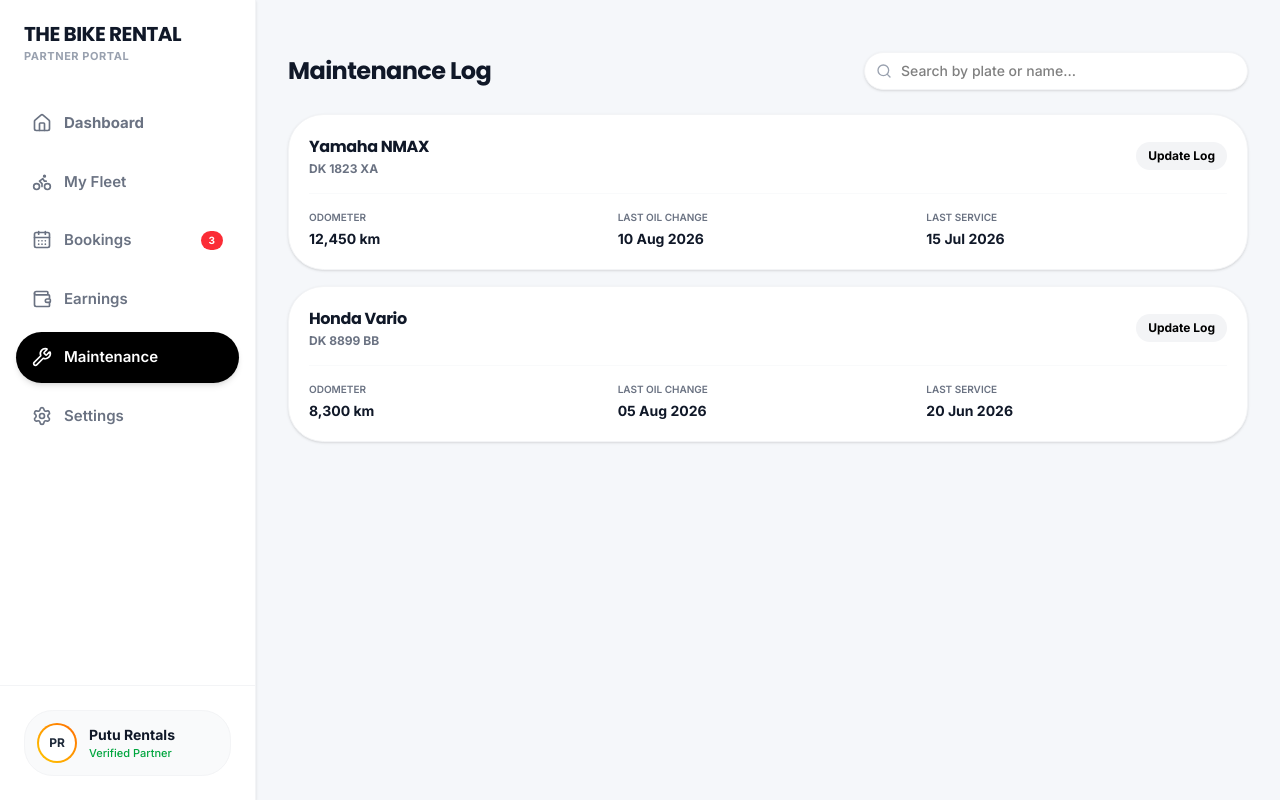
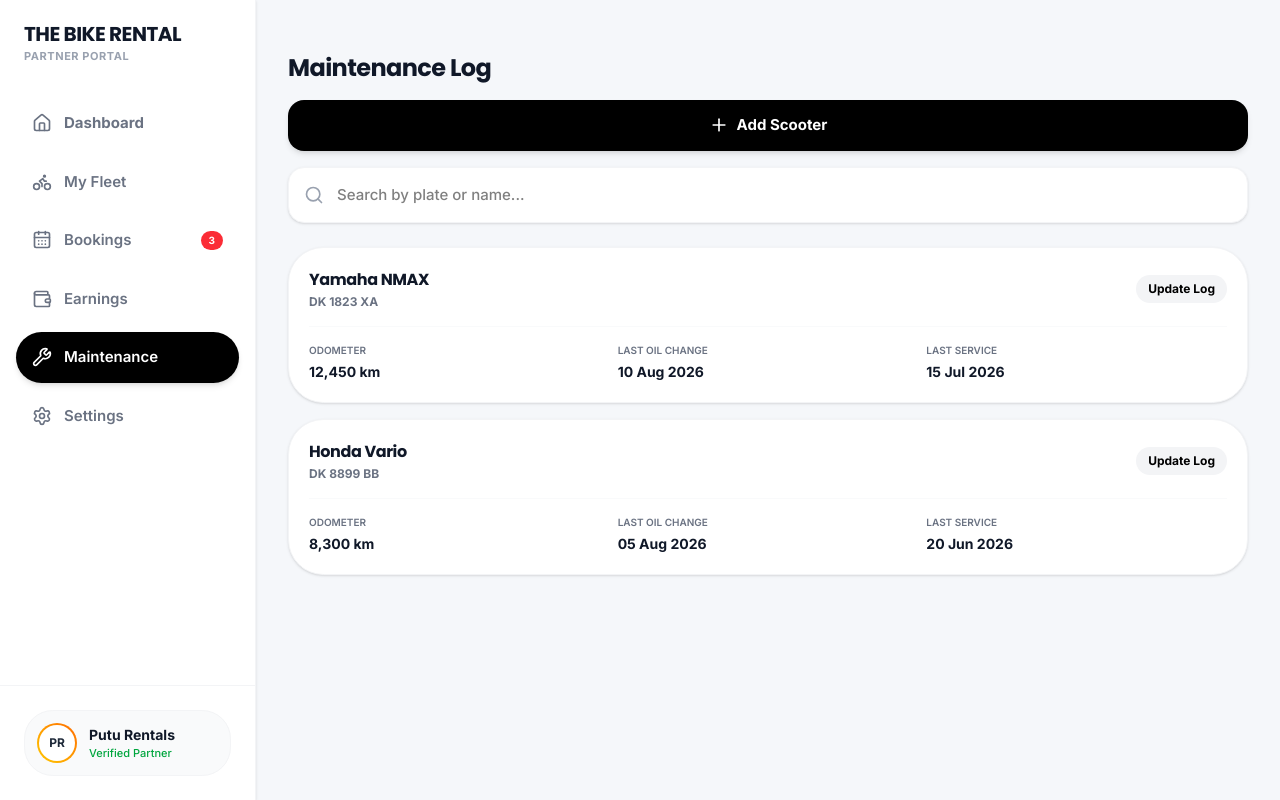
Before and after one commit to thebikerentalbali/thebikerentalbalinew, a Next.js app: page /partnerportal in a window 1280 px wide. Both pictures are taken after a click on the button "Maintenance". Built offline with nearby package versions, Linux system fonts and the light colour scheme.

Commit message:
style: revert add scooter button to big full-width button and stack search bar

```diff
--- a/src/app/partnerportal/page.tsx
+++ b/src/app/partnerportal/page.tsx
@@ -257,13 +257,12 @@ export default function VendorDashboard() {
         </div>
         ) : activeTab === 'fleet' ? (
           <div className="p-5 md:px-8 pb-12 animate-in fade-in">
-            <div className="flex flex-col sm:flex-row justify-between sm:items-center mb-6 gap-4">
-              <div className="flex items-center gap-4 flex-1">
-                <div className="relative shrink-0">
+            <div className="mb-6 space-y-4">
+              <div className="relative w-max">
                 <select
                   value={fleetFilter}
                   onChange={(e) => setFleetFilter(e.target.value)}
-                    className="text-xl md:text-2xl font-black text-gray-900 bg-transparent outline-none cursor-pointer appearance-none pr-8 pl-1 w-full"
+                  className="text-2xl font-black text-gray-900 bg-transparent outline-none cursor-pointer appearance-none pr-8 pl-1"
                   style={{ WebkitAppearance: 'none' }}
                 >
                   <option value="All">All Scooters</option>
@@ -272,20 +271,19 @@ export default function VendorDashboard() {
                 </select>
                 <ChevronDown className="w-5 h-5 absolute right-1 top-1/2 -translate-y-1/2 pointer-events-none text-gray-400" />
               </div>
-                <div className="relative flex-1 max-w-sm">
-                  <Search className="w-4 h-4 absolute left-3 top-1/2 -translate-y-1/2 text-gray-400" />
+              <button onClick={() => setIsAddingScooter(true)} className="w-full bg-black text-white px-4 py-3.5 rounded-[16px] text-[15px] font-bold flex items-center justify-center gap-2 hover:scale-[1.01] transition-transform shadow-md shadow-black/10">
+                <Plus className="w-5 h-5" /> Add Scooter
+              </button>
+              <div className="relative w-full">
+                <Search className="w-5 h-5 absolute left-4 top-1/2 -translate-y-1/2 text-gray-400" />
                 <input
                   type="text"
                   placeholder="Search fleet..."
                   value={fleetSearch}
                   onChange={(e) => setFleetSearch(e.target.value)}
-                    className="w-full bg-white border border-gray-100 rounded-xl pl-9 pr-4 py-2 text-sm font-medium outline-none focus:border-black focus:ring-1 focus:ring-black transition-all shadow-sm"
+                  className="w-full bg-white border border-gray-100 rounded-[16px] pl-12 pr-4 py-4 text-[15px] font-medium outline-none focus:border-black focus:ring-1 focus:ring-black transition-all shadow-sm"
                 />
               </div>
-              </div>
-              <button onClick={() => setIsAddingScooter(true)} className="bg-black text-white px-4 py-2.5 rounded-[14px] text-[13px] font-bold flex items-center gap-2 hover:scale-[1.02] transition-transform shadow-md shadow-black/10 shrink-0">
-                <Plus className="w-4 h-4" /> Add Scooter
-              </button>
             </div>
             <div className="grid grid-cols-1 md:grid-cols-2 gap-5">
               {fleet.filter(s => {
@@ -368,16 +366,19 @@ export default function VendorDashboard() {
           </div>
         ) : activeTab === 'maintenance' ? (
           <div className="p-5 md:px-8 pb-12 animate-in fade-in">
-            <div className="flex flex-col sm:flex-row justify-between sm:items-center mb-6 gap-4">
-              <h2 className="text-2xl font-bold text-gray-900">Maintenance Log</h2>
-              <div className="relative w-full sm:max-w-sm">
-                <Search className="w-4 h-4 absolute left-3 top-1/2 -translate-y-1/2 text-gray-400" />
+            <div className="mb-6 space-y-4">
+              <h2 className="text-2xl font-black text-gray-900">Maintenance Log</h2>
+              <button onClick={() => setIsAddingScooter(true)} className="w-full bg-black text-white px-4 py-3.5 rounded-[16px] text-[15px] font-bold flex items-center justify-center gap-2 hover:scale-[1.01] transition-transform shadow-md shadow-black/10">
+                <Plus className="w-5 h-5" /> Add Scooter
+              </button>
+              <div className="relative w-full">
+                <Search className="w-5 h-5 absolute left-4 top-1/2 -translate-y-1/2 text-gray-400" />
                 <input
                   type="text"
                   placeholder="Search by plate or name..."
                   value={serviceSearch}
                   onChange={(e) => setServiceSearch(e.target.value)}
-                  className="w-full bg-white border border-gray-100 rounded-xl pl-9 pr-4 py-2 text-sm font-medium outline-none focus:border-black focus:ring-1 focus:ring-black transition-all shadow-sm"
+                  className="w-full bg-white border border-gray-100 rounded-[16px] pl-12 pr-4 py-4 text-[15px] font-medium outline-none focus:border-black focus:ring-1 focus:ring-black transition-all shadow-sm"
                 />
               </div>
             </div>
```
Lines whose indentation alone changed are shown as unchanged.
